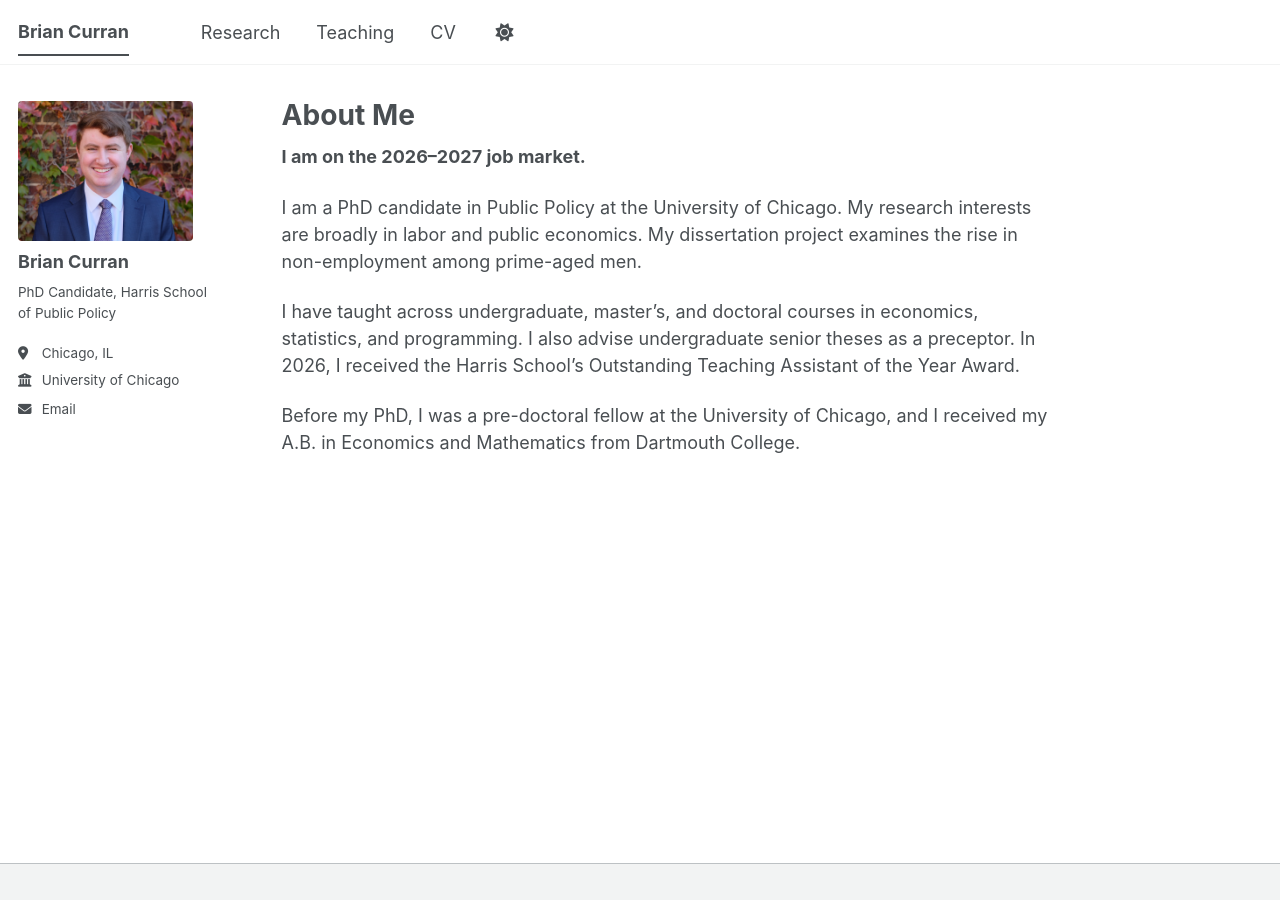
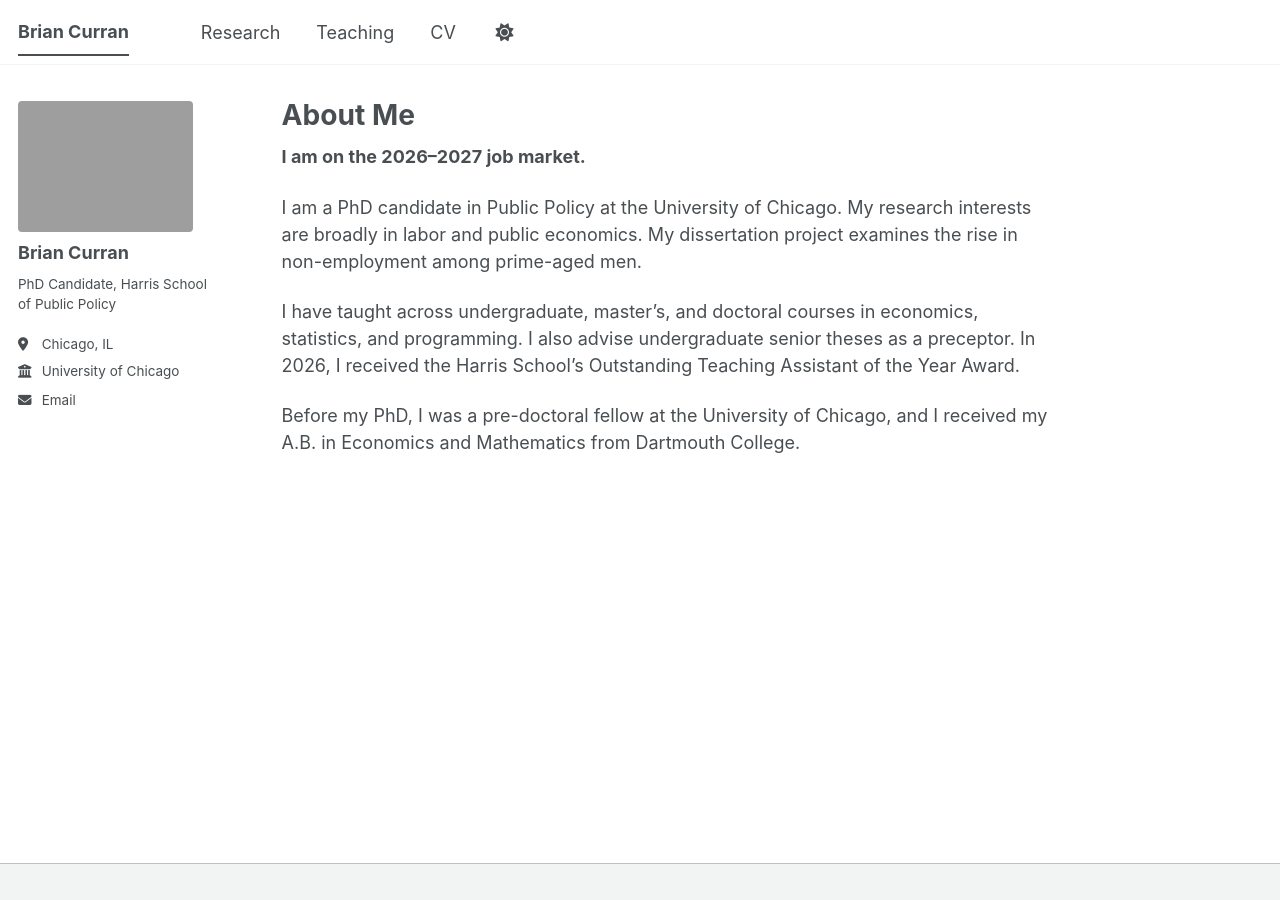
Before and after one commit to brianscurran/brianscurran.github.io, a Jekyll site: the page built from _pages/about.md, in a window 1280 px wide. Built offline with Jekyll 4.4.1, drawn with Linux system fonts in a browser that asks for light colours; a style sheet for code colours, icons or effects is not loaded.

Commit message:
Update author avatar image in config

```diff
--- a/_config.yml
+++ b/_config.yml
@@ -22,7 +22,7 @@ repository               : "brianscurran/brianscurran.github.io"
 #               Additional customization can be done by editing /_includes/author-profile.html
 author:
   # Biographic information
-  avatar           : "Brian_Curran_Headshot.jpg"
+  avatar           : "Brian_Curran_Academic_Headshot.jpg"
   name             : "Brian Curran"
   pronouns         :
   bio              : "PhD Candidate, Harris School of Public Policy"
```
